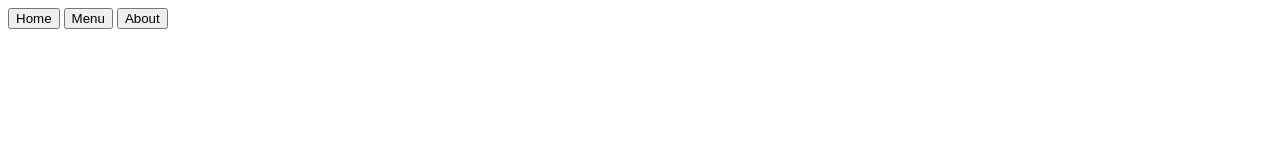
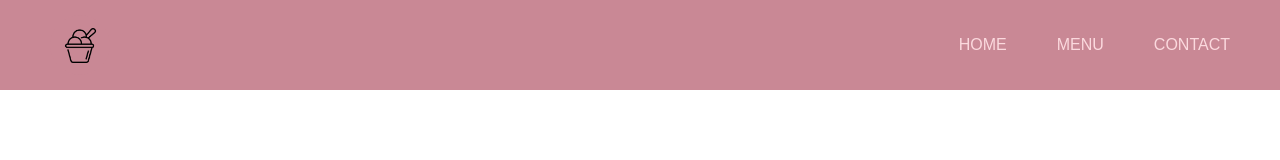
Before and after one commit to ashleyl1u/resturant-page, a website built with webpack: page src/index.html in a window 1280 px wide. Built offline with nearby package versions, Linux system fonts and the light colour scheme.

Commit message:
Create header of home page

```diff
--- a/package.json
+++ b/package.json
@@ -10,7 +10,9 @@
   "author": "",
   "license": "ISC",
   "devDependencies": {
+    "css-loader": "^7.1.2",
     "html-webpack-plugin": "^5.6.0",
+    "style-loader": "^4.0.0",
     "webpack": "^5.93.0",
     "webpack-cli": "^5.1.4"
   }
--- a/src/index.html
+++ b/src/index.html
@@ -6,14 +6,10 @@
   <title>Resturant Page</title>
 </head>
 <body>
-  <header>
-    <nav>
-      <button>Home</button>
-      <button>Menu</button>
-      <button>About</button>
-    </nav>
-  </header>
-  <div id="content"></div>
+  <div id="content">
+  </div>
+
+
 
 </body>
 </html>
--- a/src/index.js
+++ b/src/index.js
@@ -1 +1,9 @@
-console.log('hi');
+
+
+import createHeader from './scripts/header';
+import '../src/styles/main.css';
+
+
+//renderHomePage();
+
+createHeader();
--- /dev/null
+++ b/src/scripts/header.js
@@ -0,0 +1,35 @@
+export default createHeader;
+import '../styles/header.css';
+
+function createHeader(){
+  const header = document.createElement('header');
+  header.classList.add('header');
+
+  const imgDiv = document.createElement('div');
+  const logo = document.createElement('img');
+  logo.src = '../src/images/logo.png';
+  imgDiv.appendChild(logo);
+
+  imgDiv.classList.add('logo-container');
+
+  header.appendChild(imgDiv);
+
+
+  const nav = document.createElement('nav');
+  const homeBtn = document.createElement('button');
+  const menuBtn = document.createElement('button');
+  const contactBtn = document.createElement('button');
+
+  homeBtn.textContent = 'HOME';
+  menuBtn.textContent = 'MENU';
+  contactBtn.textContent = 'CONTACT';
+
+  nav.appendChild(homeBtn);
+  nav.appendChild(menuBtn);
+  nav.appendChild(contactBtn);
+
+  header.appendChild(nav);
+
+  document.body.appendChild(header);
+
+}
--- /dev/null
+++ b/src/styles/header.css
@@ -0,0 +1,35 @@
+.header img{
+  width: 35px;
+  height: 35px;
+}
+
+.header button{
+  border: none;
+  background-color: var(--pink-2);
+  font-size: 16px;
+  color: var(--pink-6);
+  cursor: pointer;
+}
+
+.header{
+  display: flex;
+  justify-content: space-between;
+  align-items: center;
+  background-color: var(--pink-2);
+  padding: 15px 50px;
+}
+
+.header nav{
+  display: flex;
+  gap: 50px;
+}
+
+.header .logo-container{
+  background-color: var(--pink-2);
+  height: 60px;
+  width: 60px;
+  border-radius: 30px;
+  display: flex;
+  justify-content: center;
+  align-items: center;
+}
--- /dev/null
+++ b/src/styles/main.css
@@ -0,0 +1,14 @@
+*{
+  padding: 0;
+  margin: 0;
+}
+
+:root{
+  --text-dark: #77444e;
+  --pink-1: #B66878;
+  --pink-2: #C98895;
+  --pink-3: #D49BA7;
+  --pink-4: #DAABB5;
+  --pink-5: #EFC3CA;
+  --pink-6: #FBD9DE;
+}
--- a/webpack.config.js
+++ b/webpack.config.js
@@ -13,5 +13,13 @@ module.exports = {
       template: './src/index.html',
       filename: 'index.html'
     })
-  ]
+  ],
+  module: {
+    rules: [
+      {
+        test: /\.css$/i,
+        use: ['style-loader', 'css-loader'],
+      },
+    ],
+  },
 };
```
Also changed, not shown: src/images/lama-roscu-Wpg3Qm0zaGk-unsplash.jpg (added), src/images/logo.png (added), 1 other file.
